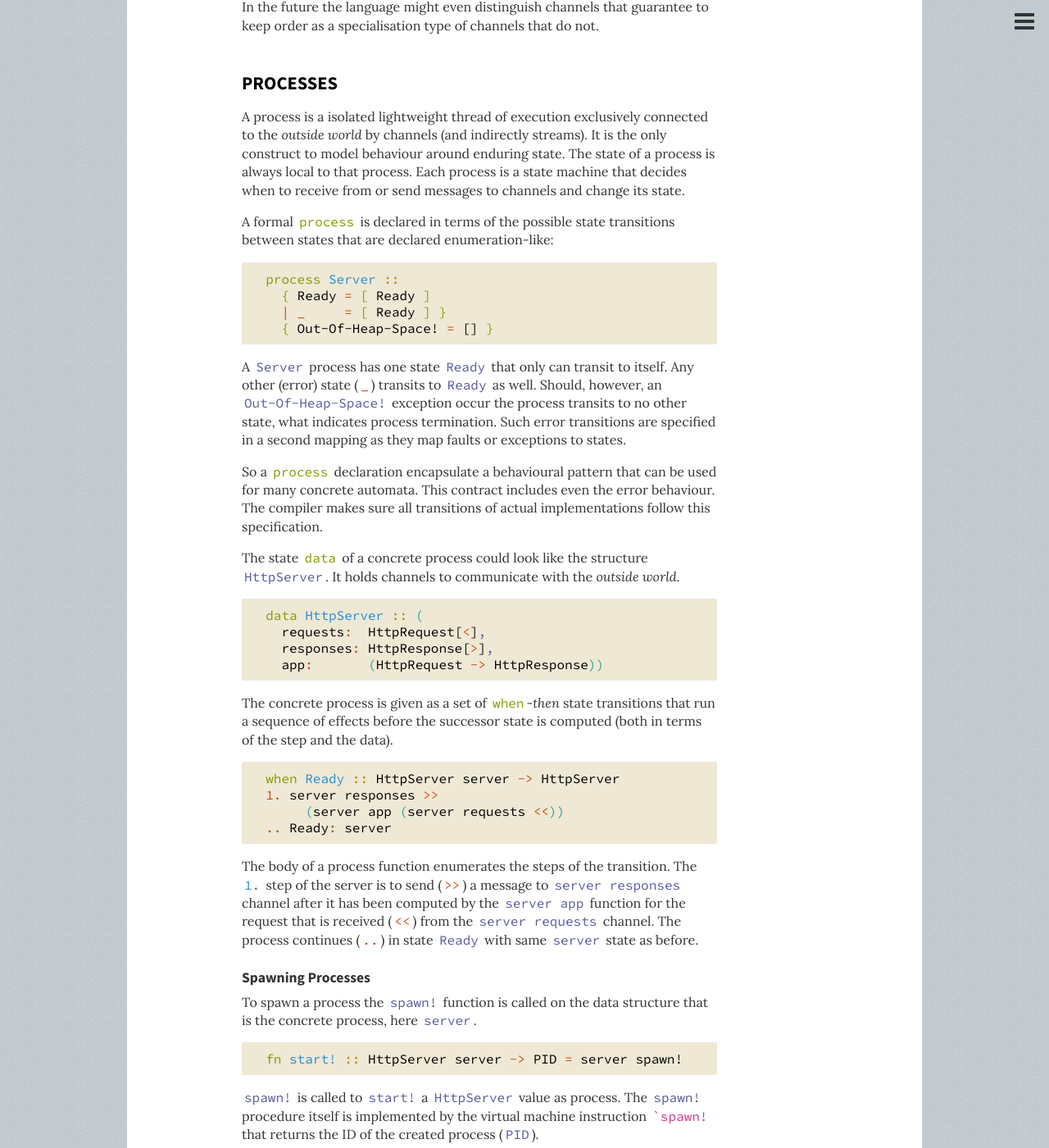
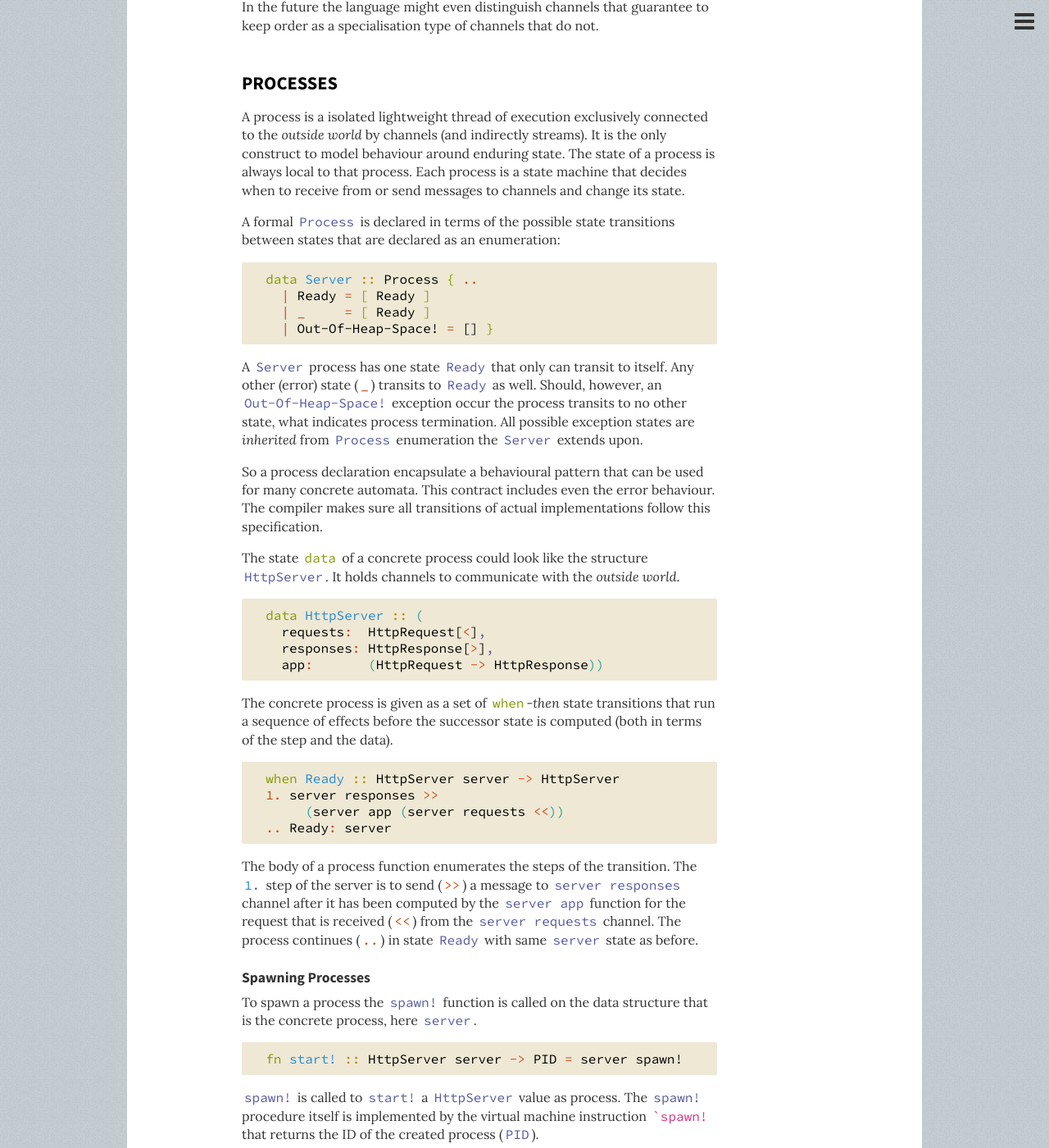
Before and after one commit to bruno-lang/bruno-lang.github.io, a Jekyll site: the page built from in-a-nutshell/index.md, in a window 1280 px wide and 1400 px high, scrolled down 29112 px. Shown: the whole window at 82% size. Built offline with Jekyll 4.4.1, drawn with Linux system fonts in a browser that asks for light colours; nearby versions of some CDN libraries; some of the changed text lies outside the part shown.

Commit message:
some corrections

```diff
--- a/in-a-nutshell/index.md
+++ b/in-a-nutshell/index.md
@@ -710,7 +710,7 @@ Any `data` type that has two components, the first being of any type (`_`) and
 the second being generalisable to `Int` is a member of family `T1`.
 
 		data Coordinate :: Int
-		data Point :: (x: Coordinate, y: Coordinate)
+		data Point      :: (x: Coordinate, y: Coordinate)
 
 `Point` is a member of `T1` as `y` is generalisable to `Int` (and `x` to `_`).
 
@@ -1227,21 +1227,22 @@ The state of a process is always local to that process.
 Each process is a state machine that decides when to receive from or send
 messages to channels and change its state.
 
-A formal `process` is declared in terms of the possible state transitions
-between states that are declared enumeration-like:
-
-		process Server ::
-			{ Ready = [ Ready ]
-			| _     = [ Ready ] }
-			{ Out-Of-Heap-Space! = [] }
+A formal `Process` is declared in terms of the possible state transitions
+between states that are declared as an enumeration:
+
+		data Server :: Process { ..
+			| Ready = [ Ready ]
+			| _     = [ Ready ]
+			| Out-Of-Heap-Space! = [] }
 
 A `Server` process has one state `Ready` that only can transit to itself.
 Any other (error) state (`_`) transits to `Ready` as well.
 Should, however, an `Out-Of-Heap-Space!` exception occur the process transits
-to no other state, what indicates process termination. Such error transitions
-are specified in a second mapping as they map faults or exceptions to states.
-
-So a `process` declaration encapsulate a behavioural pattern that can be used
+to no other state, what indicates process termination. All possible
+exception states are _inherited_ from `Process` enumeration the `Server` extends
+upon.
+
+So a process declaration encapsulate a behavioural pattern that can be used
 for many concrete automata.
 This contract includes even the error behaviour.
 The compiler makes sure all transitions of actual implementations follow
@@ -1283,7 +1284,7 @@ The `spawn!` procedure itself is implemented by the virtual machine instruction
 		family P :: (,)
 		proc spawn! :: P a-process -> PID = (`spawn! ?process)
 
-Any value type `(,)` can be a process `P`. The relevant `process` declaration
+Any value type `(,)` can be a process `P`. The relevant `Process` declaration
 is identified via `when` transitions in scope that use states of process type
 `P` in question.
 
@@ -1848,8 +1849,13 @@ this should not be confused with dependent typing.
 : base enumeration for all processes describing all possible system exceptions.
 
 		data Process :: [~]
-			{ Out-Of-Heap-Space => [],
-			| Out-Of-Disk-Space => [] }
+			{ Out-Of-Heap-Space! => [],
+			| Out-Of-Disk-Space! => [] }
+
+`Ptr`
+: a _pointer_ used just within VM code.
+
+		data Ptr :: Word
 
 ### Type Constructors
 Many qualities of values can be expressed through types. The first group (in
```
